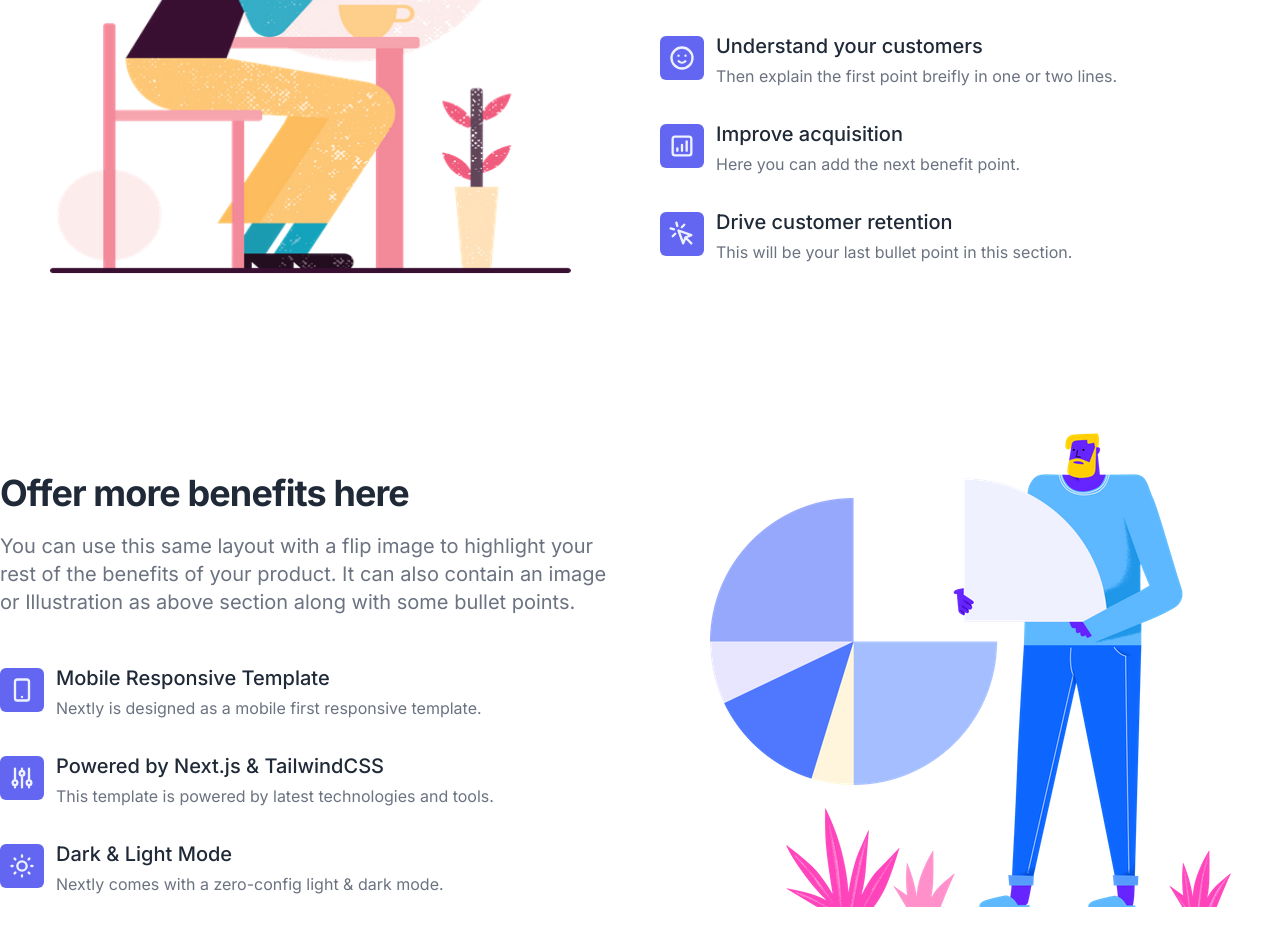
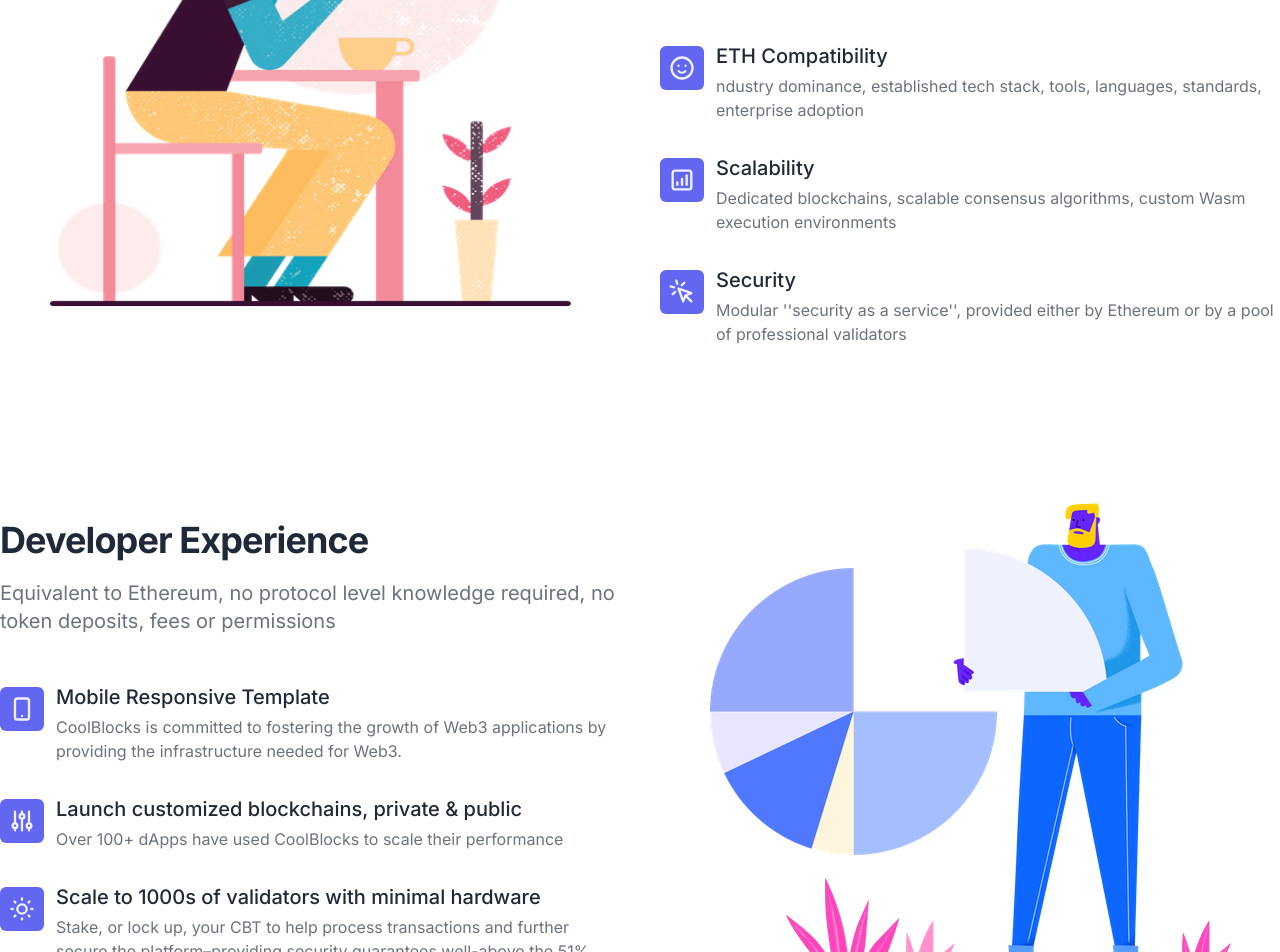
Before and after one commit to edisonmliranzo/coolblocks, a Next.js app: page / in a window 1280 px wide. Shown: the part 1480-2432 px from the top of the page. Built offline with nearby package versions, Linux system fonts and the light colour scheme.

Commit message:
Update data.js

```diff
--- a/components/data.js
+++ b/components/data.js
@@ -11,46 +11,46 @@
 import benefitTwoImg from "../public/img/benefit-two.png";
 
 const benefitOne = {
-  title: "Highlight your benefits",
-  desc: "You can use this space to highlight your first benefit or a feature of your product. It can also contain an image or Illustration like in the example along with some bullet points.",
+  title: "Bringing the world to Ethereum",
+  desc: "We believes in Web3 for all. CoolBlocks is a decentralised Ethereum scaling platform that enables developers to build scalable user-friendly dApps with low transaction fees without ever sacrificing on security.",
   image: benefitOneImg,
   bullets: [
     {
-      title: "Understand your customers",
-      desc: "Then explain the first point breifly in one or two lines.",
+      title: "ETH Compatibility",
+      desc: "ndustry dominance, established tech stack, tools, languages, standards, enterprise adoption",
       icon: <EmojiHappyIcon />,
     },
     {
-      title: "Improve acquisition",
-      desc: "Here you can add the next benefit point.",
+      title: "Scalability",
+      desc: "Dedicated blockchains, scalable consensus algorithms, custom Wasm execution environments",
       icon: <ChartSquareBarIcon />,
     },
     {
-      title: "Drive customer retention",
-      desc: "This will be your last bullet point in this section.",
+      title: "Security",
+      desc: "Modular ''security as a service'', provided either by Ethereum or by a pool of professional validators",
       icon: <CursorClickIcon />,
     },
   ],
 };
 
 const benefitTwo = {
-  title: "Offer more benefits here",
-  desc: "You can use this same layout with a flip image to highlight your rest of the benefits of your product. It can also contain an image or Illustration as above section along with some bullet points.",
+  title: "Developer Experience",
+  desc: "Equivalent to Ethereum, no protocol level knowledge required, no token deposits, fees or permissions",
   image: benefitTwoImg,
   bullets: [
     {
       title: "Mobile Responsive Template",
-      desc: "Nextly is designed as a mobile first responsive template.",
+      desc: "CoolBlocks is committed to fostering the growth of Web3 applications by providing the infrastructure needed for Web3.",
       icon: <DeviceMobileIcon />,
     },
     {
-      title: "Powered by Next.js & TailwindCSS",
-      desc: "This template is powered by latest technologies and tools.",
+      title: "Launch customized blockchains, private & public",
+      desc: "Over 100+ dApps have used CoolBlocks to scale their performance",
       icon: <AdjustmentsIcon />,
     },
     {
-      title: "Dark & Light Mode",
-      desc: "Nextly comes with a zero-config light & dark mode. ",
+      title: "Scale to 1000s of validators with minimal hardware",
+      desc: "Stake, or lock up, your CBT to help process transactions and further secure the platform–providing security guarantees well-above the 51% standard. You probably have the hardware required to join the platform. ",
       icon: <SunIcon />,
     },
   ],
```
